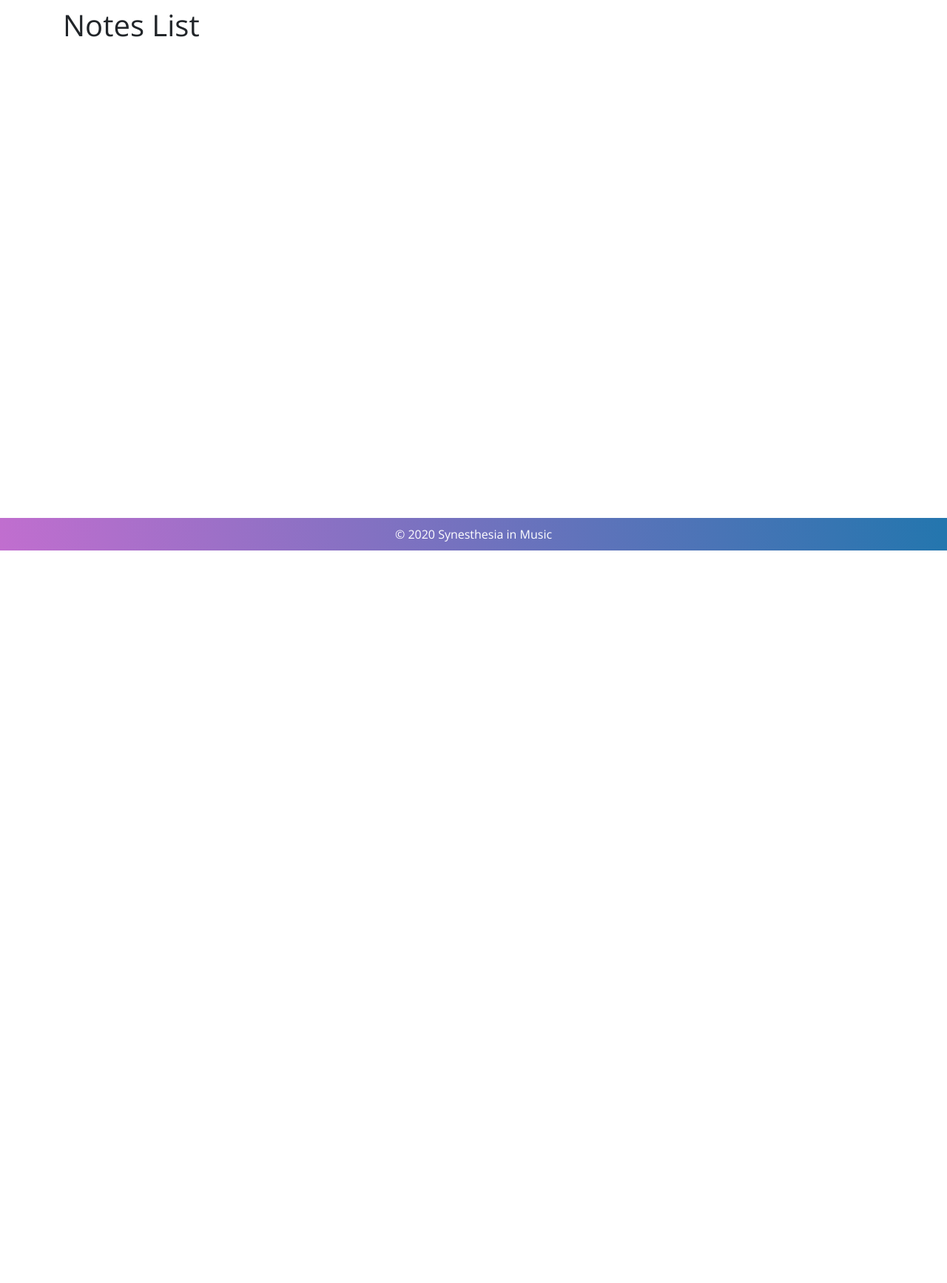
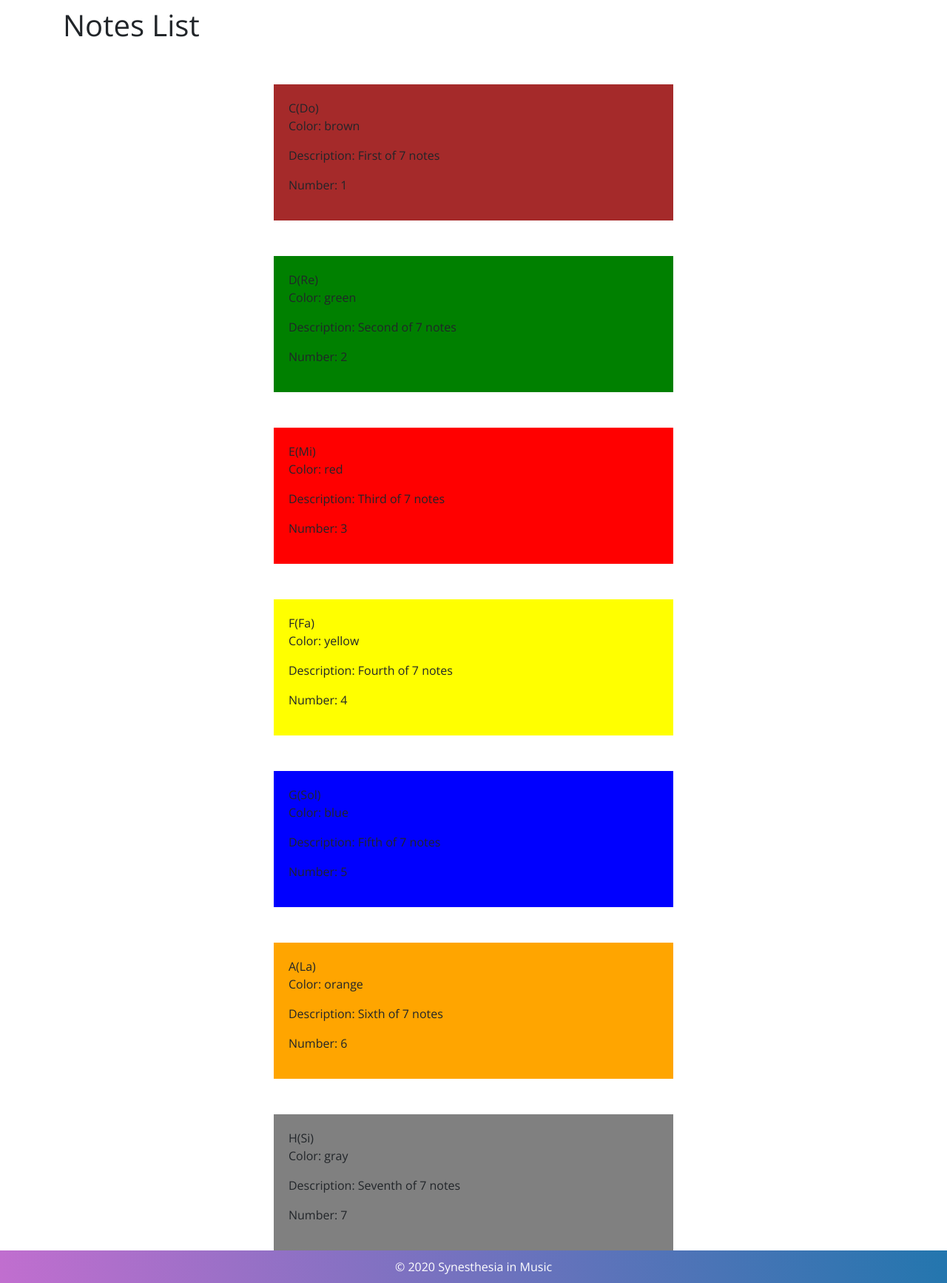
Before and after one commit to LiaTsernant/synesthesia, a Django app: page /notes/ in a window 1280 px wide. Shown: the part 56-1790 px from the top of the page at 74% size. Before the commit the page ends 800 px from the top, so only its background shows below. Run offline with Django 3.2, Linux system fonts and the light colour scheme; data comes from the database, SQL or seed files in the repository; some libraries are stand-ins or nearby versions.

Commit message:
bootstrapped the notes index

```diff
--- a/synesthesia/main_app/templates/notes/index.html
+++ b/synesthesia/main_app/templates/notes/index.html
@@ -2,8 +2,8 @@
 {% block content %}
 <h1>Notes List</h1>
 
-{% for note in notes %}
-{% comment %} <a href="{% url 'detail' note.id %}">
+{% comment %} {% for note in notes %}
+<a href="{% url 'detail' note.id %}">
   <div class="card {{ note.color }} lighten-3">
     <div class="card-content">
       <span class="card-title">{{ note.name }}</span>
@@ -12,22 +12,26 @@
       <p>Number: {{ note.number }}</p>
     </div>
   </div>
-</a> {% endcomment %}
+</a>
 {% endfor %}
 
-{% endblock %}
+{% endblock %} {% endcomment %}
 
+{% for note in notes %}
 <a href="{% url 'detail' note.id %}">
   <div class="row d-flex justify-content-center">
     <div class="col-md-6 mt-5">
-          <div class="card" id="gallery">
-            <img src="{{picture.link}}" class="card-img-top" alt="...">
-            <div class="card-body">
-              <h5 class="card-title">{{picture.name}}</h5>
-              <p class="card-text">{{picture.description}}</p>
-              <a href="#" class="btn btn-primary box">EDIT</a>
+      <div class="card-content">
+        <div class="card-body text-body" style="background-color:{{note.color}}">
+            <span class="card-title">{{note.name}}</span>
+            <p>Color: {{ note.color }}</p>
+            <p>Description: {{ note.description }}</p>
+            <p>Number: {{ note.number }}</p>
         </div>
       </div>
     </div>
   </div>
 </a>
+{% endfor %}
+
+{% endblock %}
```
Lines whose indentation alone changed are shown as unchanged.
